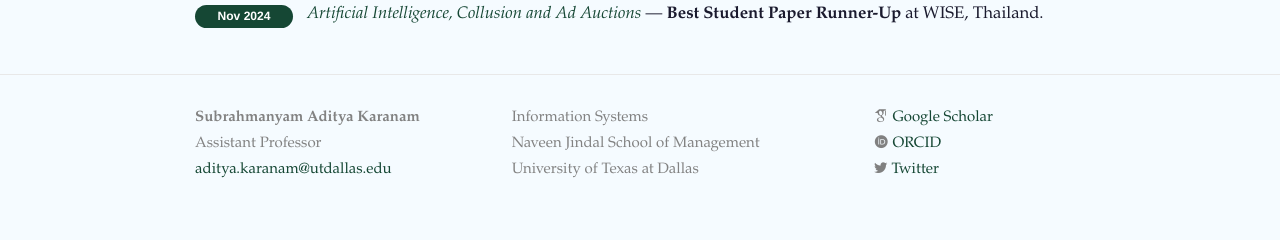
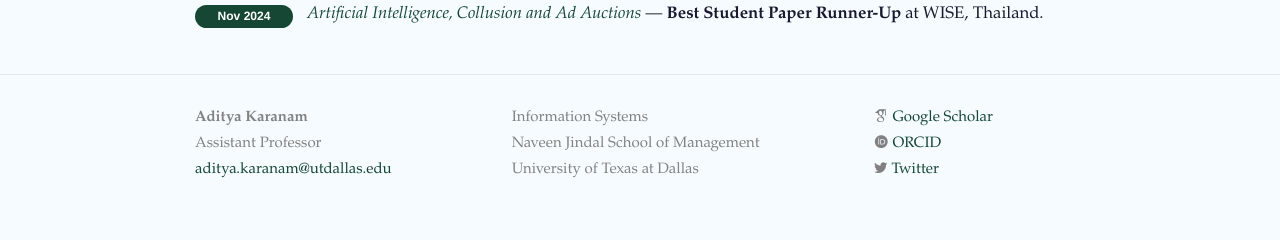
Before and after one commit to askaranam/askaranam.github.io, a Jekyll site: the page built from index.html, in a window 1280 px wide. Shown: the part 1129-1369 px from the top of the page. Built offline with Jekyll 4.4.1, drawn with Linux system fonts in a browser that asks for light colours; nearby versions of some CDN libraries; some web fonts are replaced.

Commit message:
Update _config.yml

```diff
--- a/_config.yml
+++ b/_config.yml
@@ -1,5 +1,5 @@
 # Site settings
-title: Subrahmanyam Aditya Karanam
+title: Aditya Karanam
 email: aditya.karanam@utdallas.edu
 description: > # this means to ignore newlines until "baseurl:"
   Assistant Professor at UT Dallas studying digital platforms, economics of AI, and innovation. Former faculty at NUS. PhD from UT Austin.
```
